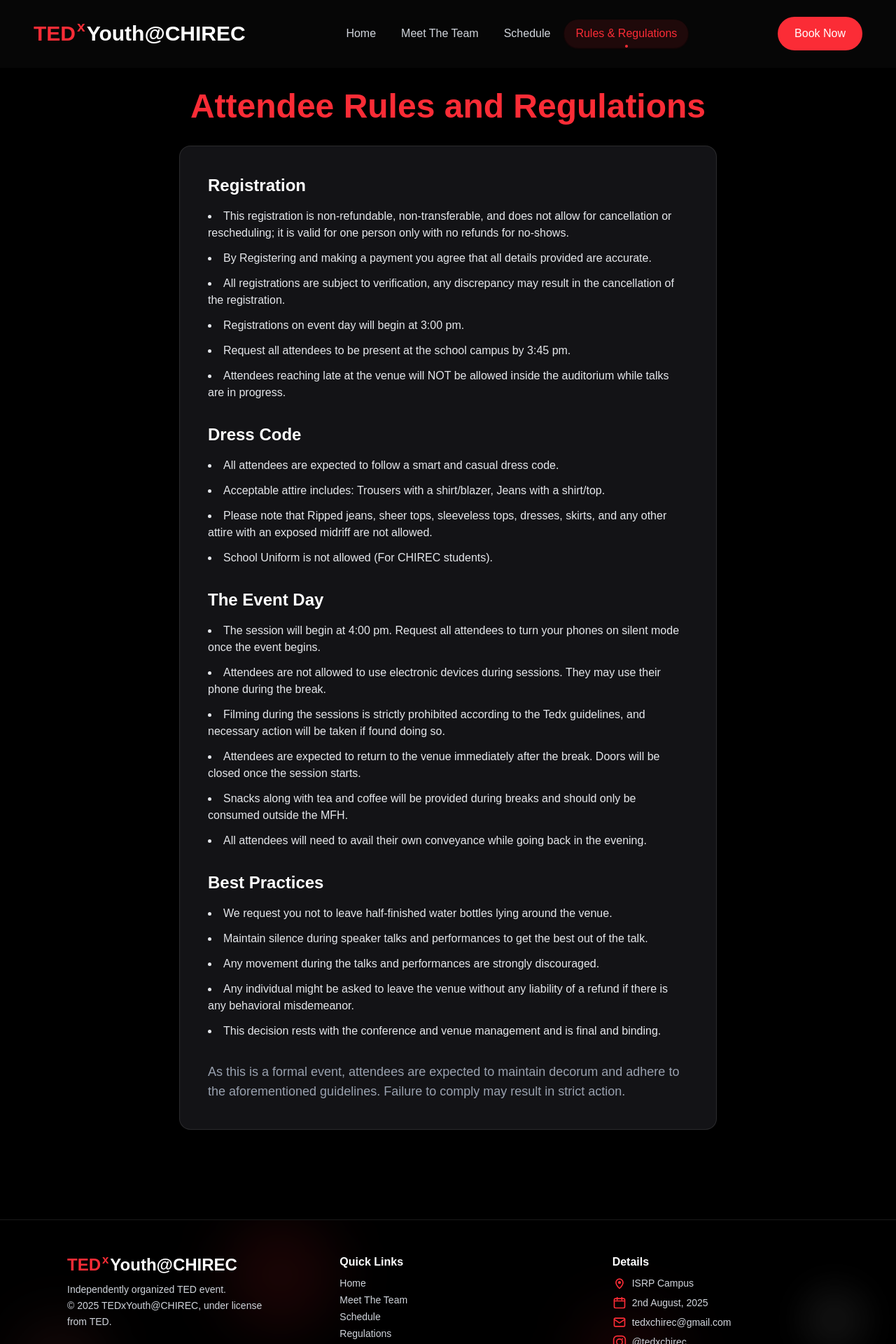
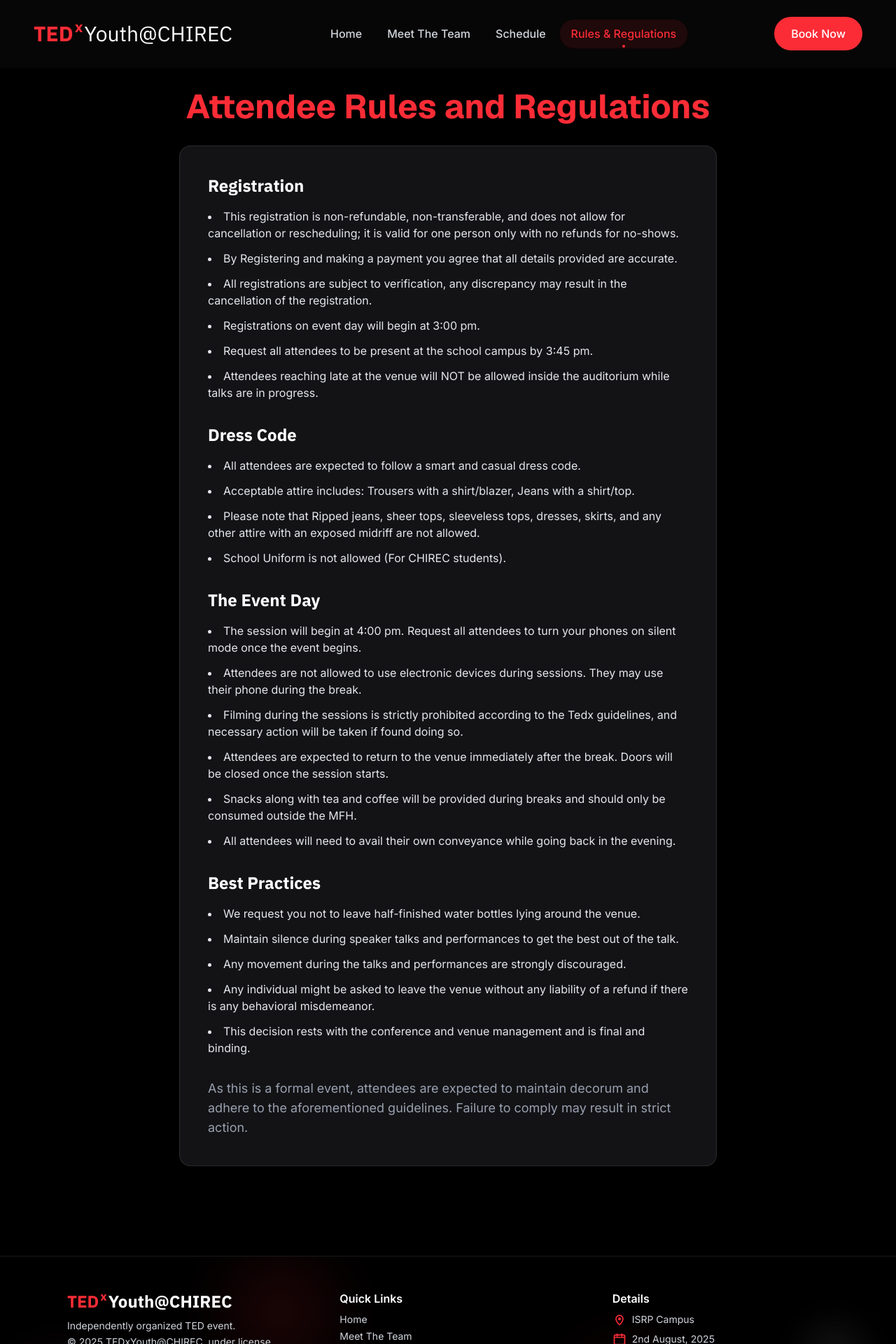
Before and after one commit to tedxchirec/tedx-website, a Next.js app: page /regulations in a window 1280 px wide. Shown: the top 1920 px of the page at 70% size. Built offline with nearby package versions, Linux system fonts and the light colour scheme.

Commit message:
probably changed all the fonts

```diff
--- a/src/app/globals.css
+++ b/src/app/globals.css
@@ -17,6 +17,12 @@ html {
   scroll-behavior: smooth;
 }
 
-body {
-  font-family: Arial, Helvetica, sans-serif;
+.ibm-font {
+  font-family: var(--font-ibm-plex-sans);
 }
+.inter-font {
+  font-family: var(--font-inter);
+}
+.geist-font {
+  font-family: var(--font-geist);
+}
--- a/src/app/layout.tsx
+++ b/src/app/layout.tsx
@@ -1,19 +1,27 @@
 import type { Metadata } from "next";
-import { Geist, Geist_Mono } from "next/font/google";
+import { Geist } from "next/font/google";
+import { Inter } from "next/font/google";
+import { IBM_Plex_Sans } from "next/font/google";
 import "./globals.css";
 import { SpeedInsights } from "@vercel/speed-insights/next";
 import { Analytics } from "@vercel/analytics/next";
 import Navigation from "../components/layout/Navigation";
 import Footer from "../components/layout/Footer";
 
-const geistSans = Geist({
-  variable: "--font-geist-sans",
+const geist = Geist({
   subsets: ["latin"],
+  variable: "--font-geist",
 });
 
-const geistMono = Geist_Mono({
-  variable: "--font-geist-mono",
+const inter = Inter({
   subsets: ["latin"],
+  variable: "--font-inter",
+});
+
+const ibmPlexSans = IBM_Plex_Sans({
+  subsets: ["latin"],
+  weight: ["400", "500", "700"], // 400=Regular, 500=Medium, 700=Bold
+  variable: "--font-ibm-plex-sans",
 });
 
 export const metadata: Metadata = {
@@ -30,7 +38,7 @@ export default function RootLayout({
   return (
     <html lang="en">
       <body
-        className={`${geistSans.variable} ${geistMono.variable} antialiased min-h-screen text-white relative flex flex-col bg-black`}
+        className={`${geist.variable} ${inter.variable} ${ibmPlexSans.variable} antialiased min-h-screen text-white relative flex flex-col bg-black`}
       >
         <Navigation />
         <div className="flex-1 flex flex-col">{children}</div>
--- a/src/app/not-found.tsx
+++ b/src/app/not-found.tsx
@@ -4,24 +4,24 @@ import Link from "next/link";
 export default function FourOFourPage() {
   return (
     <div className="relative min-h-screen flex flex-col items-center justify-center px-6 text-center bg-black overflow-hidden">
-      <h1 className="text-[5rem] md:text-[8rem] font-extrabold text-red-400 drop-shadow-lg mb-2 leading-none relative z-10 animate-glow text-glow">
+      <h1 className="geist-font text-[5rem] md:text-[8rem] font-extrabold text-red-500 drop-shadow-lg mb-2 leading-none relative z-10 animate-glow text-glow">
         404
         {/* Aura/Holo effect */}
         <span className="absolute inset-0 pointer-events-none -z-10">
           <span className="block w-full h-full rounded-full bg-gradient-to-br from-red-500/20 via-red-400/3 to-white/0 blur-xl animate-glow" />
         </span>
       </h1>
-      <h2 className="text-2xl md:text-4xl font-bold text-white mb-4">
+      <h2 className="ibm-font text-2xl md:text-4xl font-bold text-white mb-4">
         This Idea Hasn&apos;t Been Discovered Yet
       </h2>
-      <p className="text-base md:text-lg text-gray-300 max-w-2xl mb-8">
+      <p className="inter-font text-base md:text-lg text-gray-300 max-w-2xl mb-8">
         You&apos;ve ventured beyond the known path. The page you&apos;re looking
         for doesn&apos;t exist or has been moved.
       </p>
       <div className="flex justify-center">
         <Link
           href="/"
-          className="border-2 border-red-500 text-white hover:bg-red-500 hover:text-white px-8 py-3 rounded-full text-lg transition-all duration-300 hover:scale-105 focus:outline-none focus:ring-2 focus:ring-red-500 focus:ring-opacity-50"
+          className="inter-font font-medium border-2 border-red-500 text-white hover:bg-red-500 hover:text-white px-8 py-3 rounded-full text-lg transition-all duration-300 hover:scale-105 focus:outline-none focus:ring-2 focus:ring-red-500 focus:ring-opacity-50"
         >
           &larr; Back to Homepage
         </Link>
--- a/src/app/regulations/page.tsx
+++ b/src/app/regulations/page.tsx
@@ -9,52 +9,142 @@ export default function RegulationsPage() {
       {/* Abstract background elements */}
       <div className="absolute inset-0 pointer-events-none -z-10">
         {/* Centered and mobile-friendly shapes */}
-        <div className="absolute left-1/2 top-8 w-32 h-32 bg-red-500/10 rounded-full blur-2xl animate-float" style={{ animationDelay: '0.3s', transform: 'translateX(-50%)' }} />
-        <div className="absolute left-1/2 bottom-8 w-24 h-24 bg-white/10 rounded-full blur-xl animate-pulse" style={{ animationDelay: '1.1s', transform: 'translateX(-50%)' }} />
+        <div
+          className="absolute left-1/2 top-8 w-32 h-32 bg-red-500/10 rounded-full blur-2xl animate-float"
+          style={{ animationDelay: "0.3s", transform: "translateX(-50%)" }}
+        />
+        <div
+          className="absolute left-1/2 bottom-8 w-24 h-24 bg-white/10 rounded-full blur-xl animate-pulse"
+          style={{ animationDelay: "1.1s", transform: "translateX(-50%)" }}
+        />
         {/* Existing shapes, now with responsive tweaks */}
-        <div className="hidden md:block absolute left-1/4 top-0 w-40 h-40 bg-red-500/10 rounded-full blur-2xl animate-float" style={{ animationDelay: "0.5s" }} />
-        <div className="hidden md:block absolute right-10 top-1/3 w-24 h-24 bg-white/10 rounded-full blur-xl animate-pulse" style={{ animationDelay: "1.2s" }} />
-        <div className="hidden md:block absolute left-8 bottom-0 w-28 h-28 bg-red-400/10 rounded-full blur-2xl animate-float" style={{ animationDelay: "2s" }} />
-        <div className="hidden md:block absolute right-1/4 bottom-0 w-32 h-32 bg-red-500/10 rounded-full blur-2xl animate-float" style={{ animationDelay: "2.5s" }} />
+        <div
+          className="hidden md:block absolute left-1/4 top-0 w-40 h-40 bg-red-500/10 rounded-full blur-2xl animate-float"
+          style={{ animationDelay: "0.5s" }}
+        />
+        <div
+          className="hidden md:block absolute right-10 top-1/3 w-24 h-24 bg-white/10 rounded-full blur-xl animate-pulse"
+          style={{ animationDelay: "1.2s" }}
+        />
+        <div
+          className="hidden md:block absolute left-8 bottom-0 w-28 h-28 bg-red-400/10 rounded-full blur-2xl animate-float"
+          style={{ animationDelay: "2s" }}
+        />
+        <div
+          className="hidden md:block absolute right-1/4 bottom-0 w-32 h-32 bg-red-500/10 rounded-full blur-2xl animate-float"
+          style={{ animationDelay: "2.5s" }}
+        />
       </div>
       <div className="w-full max-w-3xl mx-auto text-center relative z-10">
-        <h1 className="text-3xl md:text-5xl font-bold text-red-500 mb-8 drop-shadow-lg">Attendee Rules and Regulations</h1>
+        <h1 className="geist-font text-3xl md:text-5xl font-bold text-red-500 mb-8 drop-shadow-lg">
+          Attendee Rules and Regulations
+        </h1>
         <div className="bg-[#18181c]/80 rounded-2xl shadow-2xl border border-white/10 p-6 md:p-10 text-left text-gray-200 backdrop-blur-md">
-          <h2 className="text-xl md:text-2xl font-bold text-white mb-4">Registration</h2>
-          <ul className="list-disc list-inside space-y-3 mb-8">
-            <li>This registration is non-refundable, non-transferable, and does not allow for cancellation or rescheduling; it is valid for one person only with no refunds for no-shows.</li>
-            <li>By Registering and making a payment you agree that all details provided are accurate.</li>
-            <li>All registrations are subject to verification, any discrepancy may result in the cancellation of the registration.</li>
+          <h2 className="ibm-font text-xl md:text-2xl font-bold text-white mb-4">
+            Registration
+          </h2>
+          <ul className="inter-font list-disc list-inside space-y-3 mb-8">
+            <li>
+              This registration is non-refundable, non-transferable, and does
+              not allow for cancellation or rescheduling; it is valid for one
+              person only with no refunds for no-shows.
+            </li>
+            <li>
+              By Registering and making a payment you agree that all details
+              provided are accurate.
+            </li>
+            <li>
+              All registrations are subject to verification, any discrepancy may
+              result in the cancellation of the registration.
+            </li>
             <li>Registrations on event day will begin at 3:00 pm.</li>
-            <li>Request all attendees to be present at the school campus by 3:45 pm.</li>
-            <li>Attendees reaching late at the venue will NOT be allowed inside the auditorium while talks are in progress.</li>
+            <li>
+              Request all attendees to be present at the school campus by 3:45
+              pm.
+            </li>
+            <li>
+              Attendees reaching late at the venue will NOT be allowed inside
+              the auditorium while talks are in progress.
+            </li>
           </ul>
-          <h2 className="text-xl md:text-2xl font-bold text-white mb-4">Dress Code</h2>
-          <ul className="list-disc list-inside space-y-3 mb-8">
-            <li>All attendees are expected to follow a smart and casual dress code.​</li>
-            <li>Acceptable attire includes: Trousers with a shirt/blazer, Jeans with a shirt/top.</li>
-            <li>Please note that Ripped jeans, sheer tops, sleeveless tops, dresses, skirts, and any other attire with an exposed midriff are not allowed.</li>
+          <h2 className="ibm-font text-xl md:text-2xl font-bold text-white mb-4">
+            Dress Code
+          </h2>
+          <ul className="inter-font list-disc list-inside space-y-3 mb-8">
+            <li>
+              All attendees are expected to follow a smart and casual dress
+              code.​
+            </li>
+            <li>
+              Acceptable attire includes: Trousers with a shirt/blazer, Jeans
+              with a shirt/top.
+            </li>
+            <li>
+              Please note that Ripped jeans, sheer tops, sleeveless tops,
+              dresses, skirts, and any other attire with an exposed midriff are
+              not allowed.
+            </li>
             <li>School Uniform is not allowed (For CHIREC students).</li>
           </ul>
-          <h2 className="text-xl md:text-2xl font-bold text-white mb-4">The Event Day</h2>
-          <ul className="list-disc list-inside space-y-3 mb-8">
-            <li>The session will begin at 4:00 pm. Request all attendees to turn your phones on silent mode once the event begins.</li>
-            <li>Attendees are not allowed to use electronic devices during sessions. They may use their phone during the break.</li>
-            <li>Filming during the sessions is strictly prohibited according to the Tedx guidelines, and necessary action will be taken if found doing so.</li>
-            <li>Attendees are expected to return to the venue immediately after the break. Doors will be closed once the session starts.</li>
-            <li>Snacks along with tea and coffee will be provided during breaks and should only be consumed outside the MFH.</li>
-            <li>All attendees will need to avail their own conveyance while going back in the evening.</li>
+          <h2 className="ibm-font text-xl md:text-2xl font-bold text-white mb-4">
+            The Event Day
+          </h2>
+          <ul className="inter-font list-disc list-inside space-y-3 mb-8">
+            <li>
+              The session will begin at 4:00 pm. Request all attendees to turn
+              your phones on silent mode once the event begins.
+            </li>
+            <li>
+              Attendees are not allowed to use electronic devices during
+              sessions. They may use their phone during the break.
+            </li>
+            <li>
+              Filming during the sessions is strictly prohibited according to
+              the Tedx guidelines, and necessary action will be taken if found
+              doing so.
+            </li>
+            <li>
+              Attendees are expected to return to the venue immediately after
+              the break. Doors will be closed once the session starts.
+            </li>
+            <li>
+              Snacks along with tea and coffee will be provided during breaks
+              and should only be consumed outside the MFH.
+            </li>
+            <li>
+              All attendees will need to avail their own conveyance while going
+              back in the evening.
+            </li>
           </ul>
-          <h2 className="text-xl md:text-2xl font-bold text-white mb-4">Best Practices</h2>
-          <ul className="list-disc list-inside space-y-3 mb-8">
-            <li>We request you not to leave half-finished water bottles lying around the venue.</li>
-            <li>Maintain silence during speaker talks and performances to get the best out of the talk.</li>
-            <li>Any movement during the talks and performances are strongly discouraged.</li>
-            <li>Any individual might be asked to leave the venue without any liability of a refund if there is any behavioral misdemeanor.</li>
-            <li>This decision rests with the conference and venue management and is final and binding.</li>
+          <h2 className="ibm-font text-xl md:text-2xl font-bold text-white mb-4">
+            Best Practices
+          </h2>
+          <ul className="inter-font list-disc list-inside space-y-3 mb-8">
+            <li>
+              We request you not to leave half-finished water bottles lying
+              around the venue.
+            </li>
+            <li>
+              Maintain silence during speaker talks and performances to get the
+              best out of the talk.
+            </li>
+            <li>
+              Any movement during the talks and performances are strongly
+              discouraged.
+            </li>
+            <li>
+              Any individual might be asked to leave the venue without any
+              liability of a refund if there is any behavioral misdemeanor.
+            </li>
+            <li>
+              This decision rests with the conference and venue management and
+              is final and binding.
+            </li>
           </ul>
-          <p className="mt-6 text-base md:text-lg text-gray-400">
-            As this is a formal event, attendees are expected to maintain decorum and adhere to the aforementioned guidelines. Failure to comply may result in strict action.
+          <p className="inter-font mt-6 text-base md:text-lg text-gray-400">
+            As this is a formal event, attendees are expected to maintain
+            decorum and adhere to the aforementioned guidelines. Failure to
+            comply may result in strict action.
           </p>
         </div>
       </div>
--- a/src/components/layout/Footer.tsx
+++ b/src/components/layout/Footer.tsx
@@ -26,7 +26,7 @@ const Footer: React.FC = () => {
       <div className="max-w-6xl mx-auto px-4 md:px-8 flex flex-col md:flex-row md:justify-between md:items-start gap-12 md:gap-20 text-center md:text-left">
         {/* Logo and description */}
         <div className="flex-1 min-w-[220px] mb-8 md:mb-0 flex flex-col items-center md:items-start">
-          <div className="text-2xl font-bold mb-2">
+          <div className="ibm-font text-2xl font-bold mb-2">
             <span className="text-red-500">TED</span>
             <span
               className="text-red-500 relative mx-0.5"
@@ -36,15 +36,15 @@ const Footer: React.FC = () => {
             </span>
             Youth@CHIREC
           </div>
-          <div className="text-gray-300 text-sm leading-relaxed">
+          <div className="inter-font text-gray-300 text-sm leading-relaxed">
             Independently organized TED event.<br></br> © 2025 TEDxYouth@CHIREC,
             under license from TED.
           </div>
         </div>
         {/* Quick Links */}
         <div className="flex-1 min-w-[160px] mb-8 md:mb-0 flex flex-col items-center md:items-start">
-          <div className="font-semibold mb-2">Quick Links</div>
-          <ul className="space-y-1 text-gray-300 text-sm">
+          <div className="inter-font font-semibold mb-2">Quick Links</div>
+          <ul className="inter-font space-y-1 text-gray-300 text-sm">
             <li>
               <Link href="/" className="hover:text-white transition">
                 Home
@@ -72,8 +72,8 @@ const Footer: React.FC = () => {
         </div>
         {/* Details */}
         <div className="flex-1 min-w-[200px] flex flex-col items-center md:items-start">
-          <div className="font-semibold mb-2">Details</div>
-          <ul className="space-y-2 text-gray-300 text-sm">
+          <div className="inter-font font-semibold mb-2">Details</div>
+          <ul className="inter-font space-y-2 text-gray-300 text-sm">
             <li className="flex items-center gap-2">
               <span className="text-red-500">
                 {/* Location SVG */}
@@ -184,7 +184,7 @@ const Footer: React.FC = () => {
           </ul>
         </div>
       </div>
-      <div className="mt-10 border-t border-white/10 pt-4 text-center text-xs text-gray-500">
+      <div className="geist-font mt-10 border-t border-white/10 pt-4 text-center text-xs text-gray-500">
         &copy; 2025 TEDxYouth@CHIREC. All rights reserved.
       </div>
     </footer>
--- a/src/components/layout/Navigation.tsx
+++ b/src/components/layout/Navigation.tsx
@@ -51,24 +51,24 @@ const Navigation: React.FC<NavigationProps> = ({ className = "" }) => {
         <div className="flex items-center justify-between">
           {/* Logo */}
           <Link href="/" className="flex items-center group">
-            <span className="text-2xl md:text-3xl font-bold transition-all duration-300 group-hover:scale-105">
-              <span className="text-red-500 group-hover:text-red-400 transition-colors">
+            <span className="ibm-font text-2xl md:text-3xl transition-all duration-300 group-hover:scale-105">
+              <span className="font-bold text-red-500 group-hover:text-red-400 transition-colors">
                 TED
               </span>
               <span
-                className="text-red-500 relative mx-0.5"
+                className="font-bold text-red-500 relative mx-0.5"
                 style={{ fontSize: "0.7em", top: "-0.6em" }}
               >
                 x
               </span>
-              <span className="text-white group-hover:text-gray-200 transition-colors">
+              <span className="font-regular text-white group-hover:text-gray-200 transition-colors">
                 Youth@CHIREC
               </span>
             </span>
           </Link>
 
           {/* Desktop Navigation */}
-          <div className="hidden md:flex items-center space-x-1">
+          <div className="hidden md:flex items-center space-x-1 inter-font font-medium">
             {navItems.map((item) => (
               <Link
                 key={item.href}
@@ -91,7 +91,7 @@ const Navigation: React.FC<NavigationProps> = ({ className = "" }) => {
 
           {/* CTA Button */}
           <div className="hidden md:block">
-            <button className="group relative overflow-hidden bg-red-500 hover:bg-red-600 text-white px-6 py-3 rounded-full transition-all duration-300 hover:scale-105 hover:shadow-lg hover:shadow-red-500/25">
+            <button className="inter-font font-medium group relative overflow-hidden bg-red-500 hover:bg-red-600 text-white px-6 py-3 rounded-full transition-all duration-300 hover:scale-105 hover:shadow-lg hover:shadow-red-500/25">
               <span className="relative z-10">Book Now</span>
               <div className="absolute inset-0 bg-gradient-to-r from-red-600 to-red-700 opacity-0 group-hover:opacity-100 transition-opacity duration-300"></div>
             </button>
--- a/src/components/speakers/SpeakersSection.tsx
+++ b/src/components/speakers/SpeakersSection.tsx
@@ -44,7 +44,7 @@ const SpeakersSection: React.FC = () => (
     <div className="absolute left-0 top-0 w-40 h-40 bg-gradient-to-br from-red-500/30 to-transparent rounded-full blur-2xl -z-10" />
     <div className="absolute right-0 top-1/2 w-32 h-32 bg-red-400/20 rounded-full blur-2xl -z-10" />
     <div className="max-w-5xl mx-auto pb-8 md:pb-12">
-      <h2 className="text-3xl md:text-4xl font-extrabold text-red-500 mb-8 md:mb-12 tracking-tight drop-shadow-lg text-center">
+      <h2 className="ibm-font text-3xl md:text-4xl font-extrabold text-red-500 mb-8 md:mb-12 tracking-tight drop-shadow-lg text-center">
         Guest Speakers
       </h2>
       <div className="flex flex-wrap gap-10 md:gap-14 justify-center mb-0">
@@ -55,7 +55,7 @@ const SpeakersSection: React.FC = () => (
             width={240}
             image={speaker.image}
             description={speaker.description}
-            descriptionClassName="text-base md:text-lg font-medium md:font-semibold leading-snug md:leading-normal px-2 md:px-4"
+            descriptionClassName="inter-font text-base md:text-lg font-medium md:font-semibold leading-snug md:leading-normal px-2 md:px-4"
           />
         ))}
       </div>
@@ -64,7 +64,7 @@ const SpeakersSection: React.FC = () => (
     <div className="absolute right-0 bottom-0 w-40 h-40 bg-gradient-to-tl from-red-500/20 to-transparent rounded-full blur-2xl -z-10" />
     <div className="absolute left-0 bottom-1/2 w-32 h-32 bg-red-400/10 rounded-full blur-2xl -z-10" />
     <div className="max-w-5xl mx-auto pb-10 md:pb-16">
-      <h2 className="text-3xl md:text-4xl font-extrabold text-red-500 mb-8 md:mb-12 tracking-tight drop-shadow-lg text-center">
+      <h2 className="ibm-font text-3xl md:text-4xl font-extrabold text-red-500 mb-8 md:mb-12 tracking-tight drop-shadow-lg text-center">
         Student Speakers
       </h2>
       <div className="flex flex-wrap gap-10 md:gap-14 justify-center">
@@ -75,14 +75,15 @@ const SpeakersSection: React.FC = () => (
             width={240}
             image={speaker.image}
             description={speaker.description}
-            descriptionClassName="text-base md:text-lg font-medium md:font-semibold leading-snug md:leading-normal px-2 md:px-4"
+            descriptionClassName="inter-font text-base md:text-lg font-medium md:font-semibold leading-snug md:leading-normal px-2 md:px-4"
           />
         ))}
       </div>
     </div>
     <style jsx>{`
       @media (max-width: 768px) {
-        section, .animated-section {
+        section,
+        .animated-section {
           padding-top: 2rem;
           padding-bottom: 2rem;
         }
```
Also changed, not shown: src/app/meet-the-team/page.tsx (+42 -13 lines), src/components/ui/AboutSection.tsx (+24 -8 lines), src/components/ui/HeroSection.tsx (+30 -17 lines), src/components/ui/ScheduleSection.tsx (+12 -12 lines).
